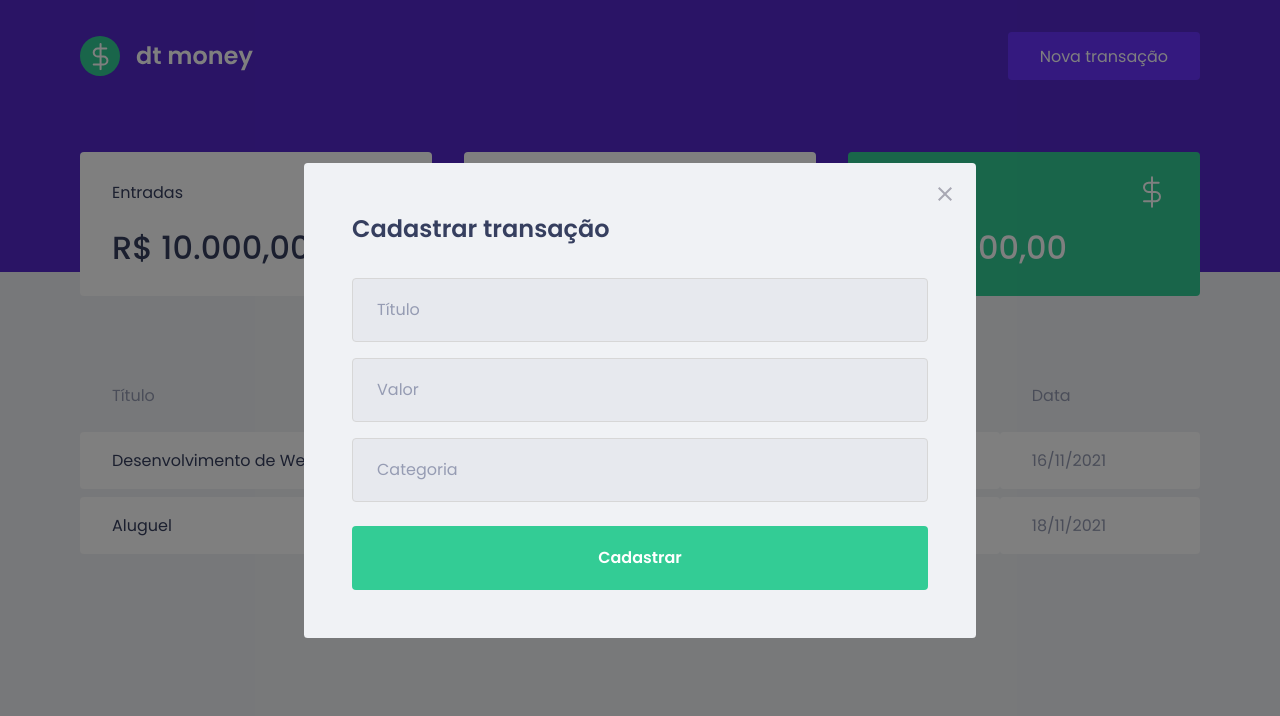
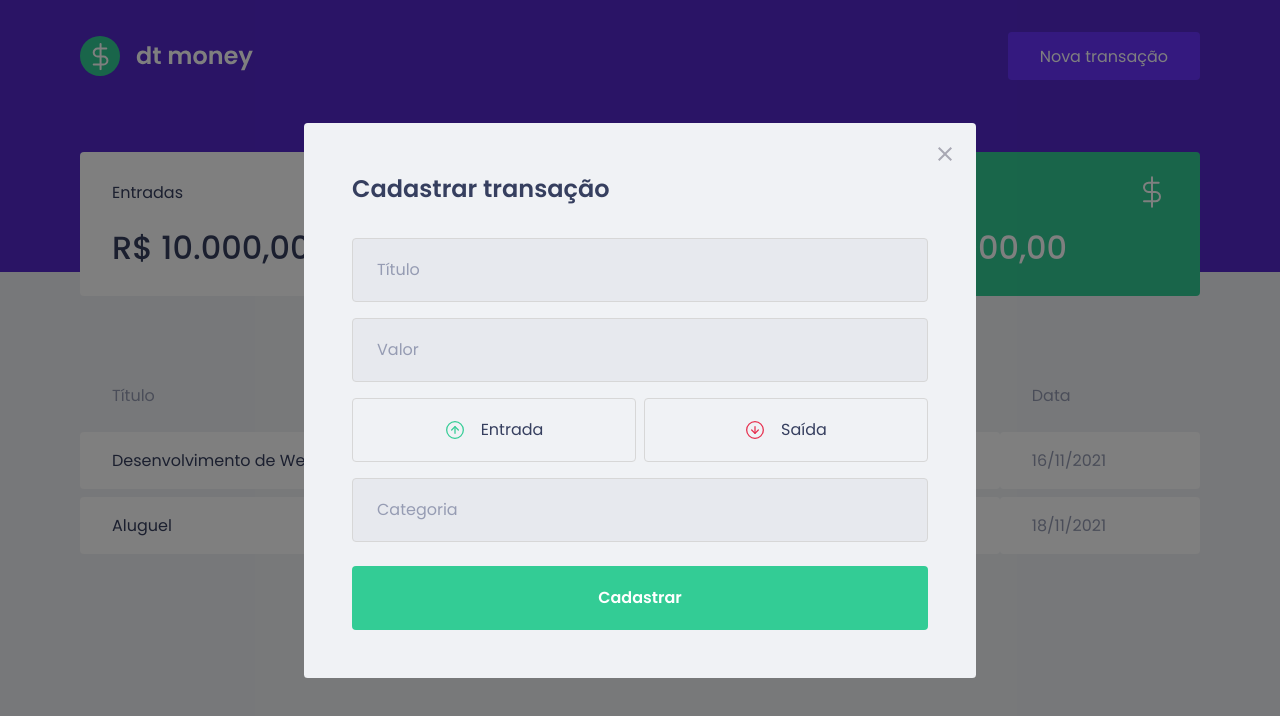
Before and after one commit to hantonny/dtmoney, a React (Create React App) app: page / in a window 1280 px wide. Both pictures are taken after a click on the button "Nova transação". Shown: the top 716 px of the page. Built offline with nearby package versions, Linux system fonts and the light colour scheme; no server answers; what miragejs would draw is missing.

Commit message:
:sparkles: - Criando botões de Tipo

```diff
--- a/package.json
+++ b/package.json
@@ -5,6 +5,7 @@
   "dependencies": {
     "axios": "^0.24.0",
     "miragejs": "^0.1.42",
+    "polished": "^4.1.3",
     "react": "^17.0.2",
     "react-dom": "^17.0.2",
     "react-modal": "^3.14.4",
--- a/src/components/NewTransactionModal/index.tsx
+++ b/src/components/NewTransactionModal/index.tsx
@@ -1,6 +1,8 @@
 import Modal from 'react-modal'
-import { Container } from './styles'
+import { Container, TransactionTypeContainer } from './styles'
 import closeImg from '../../assets/close.svg'
+import incomeImg from '../../assets/income.svg'
+import outcomeImg from '../../assets/outcome.svg'
 
 interface NewTransactionModalProps {
     isOpen: boolean;
@@ -26,6 +28,20 @@
         <h2>Cadastrar transação</h2>
         <input placeholder="Título" />
         <input type="number" placeholder="Valor" />
+        <TransactionTypeContainer>
+            <button
+                type="button"
+            >
+                <img src={incomeImg} alt="Entrada" />
+                <span>Entrada</span>
+            </button>
+            <button
+                type="button"
+            >
+                <img src={outcomeImg} alt="Saída" />
+                <span>Saída</span>
+            </button>
+        </TransactionTypeContainer>
         <input placeholder="Categoria" />
 
         <button type="submit">
--- a/src/components/NewTransactionModal/styles.ts
+++ b/src/components/NewTransactionModal/styles.ts
@@ -1,4 +1,5 @@
 import styled from "styled-components";
+import {darken} from 'polished'
 
 export const Container = styled.form`
 
@@ -48,3 +49,40 @@
         }
     }
 `;
+
+export const TransactionTypeContainer = styled.div`
+    margin: 1rem 0;
+    display: grid;
+    grid-template-columns: 1fr 1fr;
+    gap: 0.5rem;
+
+    button {
+        height: 4rem;
+        border: 1px solid #d7d7d7;
+        border-radius: 0.25rem;
+
+        background: transparent;
+
+        display: flex;
+        align-items: center;
+        justify-content: center;
+
+        transition: border-color 0.2s;
+
+        &:hover {
+            border-color: ${darken(0.1, '#d7d7d7')};
+        }
+
+        img {
+            width: 20px;
+            height: 20px;
+        }
+
+        span {
+            display: inline-block;
+            margin-left: 1rem;
+            font-size: 1rem;
+            color: var(--text-title);
+        }
+    }
+`;
```
Also changed, not shown: 1 other file (tests, documents, lock files or other folders).
